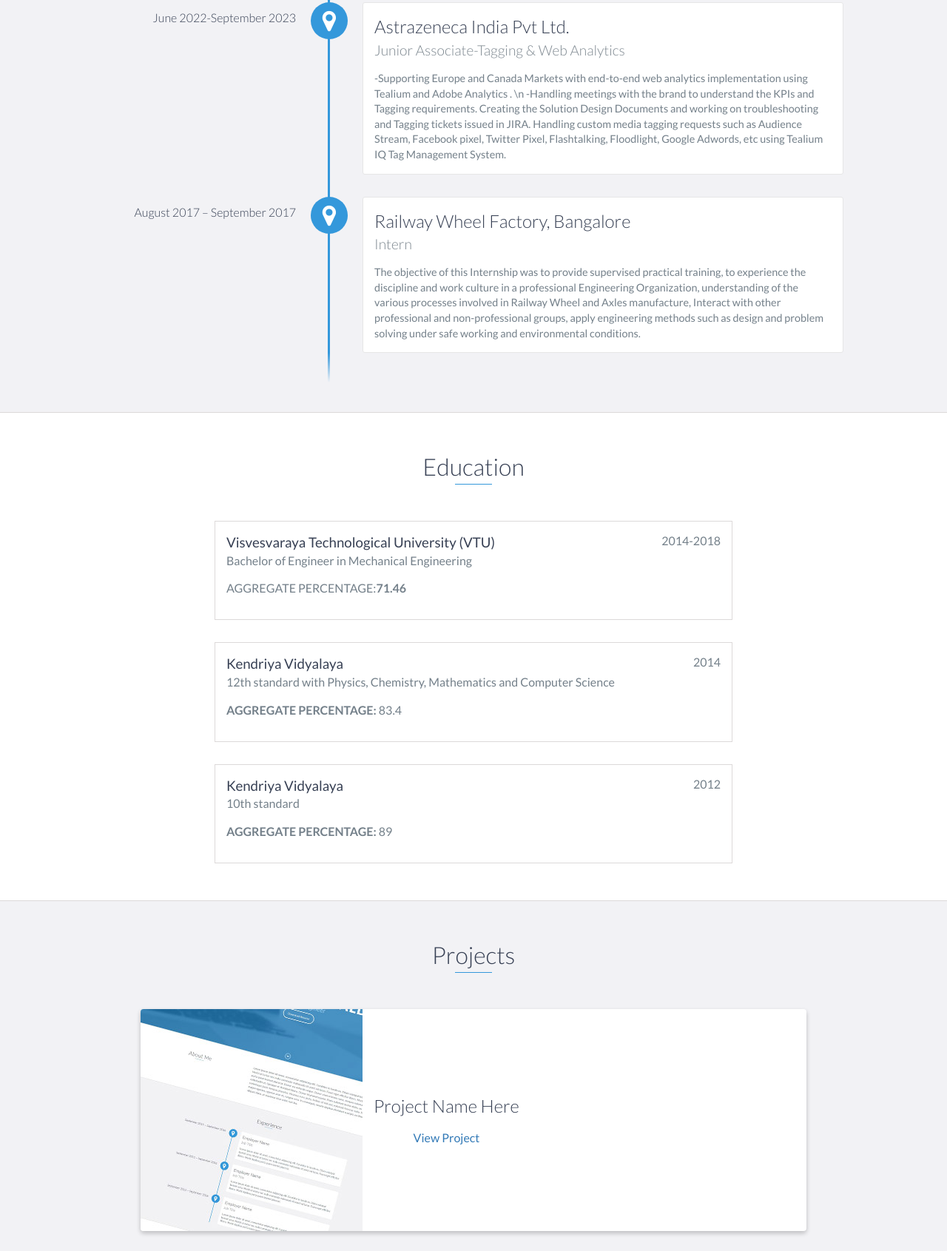
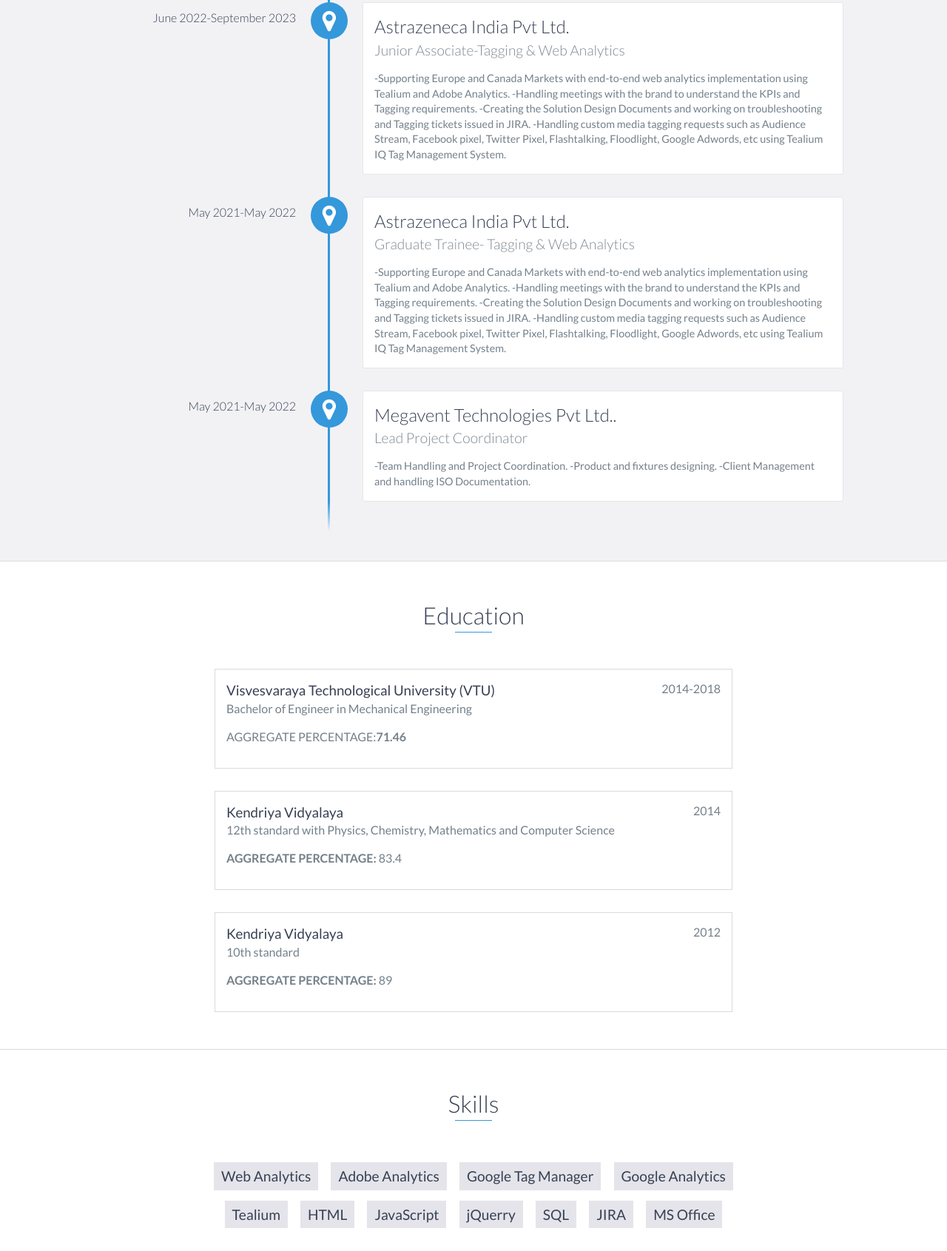
Before and after one commit to quelingeeson/quelingeeson.github.io, a plain HTML site: page index.html in a window 1280 px wide. Shown: the part 1482-3173 px from the top of the page at 74% size. Drawn offline with nearby package versions, Linux system fonts and the light colour scheme.

Commit message:
JD and skills updated

```diff
--- a/index.html
+++ b/index.html
@@ -107,12 +107,12 @@
           <p>
 
           -Provide Support as the Tagging and Web Analytics SME to
-          the brand teams. \n
+          the brand teams.
           -Work on Ad hoc projects and help with implementing Adobe
           Analytics as well as Media Tagging like Meta, Floodlight, and
-          Tealium AS as per the campaign requirements. \n
+          Tealium AS as per the campaign requirements.
           -Present the key insights generated in Adobe Analytics
-          workspace reports to the brand team.\n
+          workspace reports to the brand team.
           -Work on Consent management as well as new POC projects.
 
           </p>
@@ -124,28 +124,47 @@
           <p>
 
           -Supporting Europe and Canada Markets with end-to-end web
-          analytics implementation using Tealium and Adobe Analytics
-          . \n
+          analytics implementation using Tealium and Adobe Analytics.
           -Handling meetings with the brand to understand the KPIs and
-          Tagging requirements. Creating the Solution Design Documents and working on
-          troubleshooting and Tagging tickets issued in JIRA. Handling custom media tagging requests such as Audience
+          Tagging requirements.
+          -Creating the Solution Design Documents and working on
+          troubleshooting and Tagging tickets issued in JIRA.
+          -Handling custom media tagging requests such as Audience
           Stream, Facebook pixel, Twitter Pixel, Flashtalking, Floodlight, Google Adwords, etc using Tealium IQ Tag
           Management System.
           </p>
         </div>
 
-        <div data-date="August 2017 – September 2017">
-          <h3>Railway Wheel Factory, Bangalore</h3>
-          <h4>Intern</h4>
+        <div data-date="May 2021-May 2022">
+          <h3>Astrazeneca India Pvt Ltd.</h3>
+          <h4>Graduate Trainee- Tagging & Web Analytics</h4>
           <p>
-            The objective of this Internship was to provide supervised practical
-            training, to experience the discipline and work culture in a
-            professional Engineering Organization, understanding of the various
-            processes involved in Railway Wheel and Axles manufacture, Interact
-            with other professional and non-professional groups, apply
-            engineering methods such as design and problem solving under safe
-            working and environmental conditions.
+
+          -Supporting Europe and Canada Markets with end-to-end web
+          analytics implementation using Tealium and Adobe Analytics.
+          -Handling meetings with the brand to understand the KPIs and
+          Tagging requirements.
+          -Creating the Solution Design Documents and working on
+          troubleshooting and Tagging tickets issued in JIRA.
+          -Handling custom media tagging requests such as Audience
+          Stream, Facebook pixel, Twitter Pixel, Flashtalking, Floodlight, Google Adwords, etc using Tealium IQ Tag
+          Management System.
           </p>
+        </div>
+
+
+        <div data-date="May 2021-May 2022">
+          <h3>Megavent Technologies Pvt Ltd..</h3>
+          <h4>Lead Project Coordinator</h4>
+          <p>
+
+          -Team Handling and Project Coordination.
+          -Product and fixtures designing.
+          -Client Management and handling ISO Documentation.
+          </p>
+        </div>
+
+
         </div>
       </div>
     </div>
@@ -183,64 +202,29 @@
     </div>
     <!-- End #education -->
 
-    <div id="projects" class="background-alt">
-      <h2 class="heading">Projects</h2>
-      <div class="container">
-        <div class="row">
-          <div class="project shadow-large">
-            <div class="project-image">
-              <img src="images/project.jpg" />
-            </div>
-            <!-- End .project-image -->
-            <div class="project-info">
-              <h3>Project Name Here</h3>
-              <p></p>
-              <a href="#">View Project</a>
-            </div>
-            <!-- End .project-info -->
-          </div>
-          <!-- End .project -->
 
-          <div class="project shadow-large">
-            <div class="project-image">
-              <img src="images/project.jpg" />
-            </div>
-            <!-- End .project-image -->
-            <div class="project-info">
-              <h3>Project Name Here</h3>
-              <p></p>
-              <a href="#">View Project</a>
-            </div>
-            <!-- End .project-info -->
-          </div>
-          <!-- End .project -->
-        </div>
-      </div>
-    </div>
-    <!-- End #projects -->
 
     <div id="skills">
       <h2 class="heading">Skills</h2>
       <ul>
-        <li>Python</li>
+        <li>Web Analytics</li>
 
-        <li>React</li>
+        <li>Adobe Analytics</li>
 
-        <li>C</li>
+        <li>Google Tag Manager</li>
 
-        <li>Flask</li>
+        <li>Google Analytics</li>
 
-        <li>Django</li>
+        <li>Tealium</li>
 
+        <li>HTML</li>
+        <li>JavaScript</li>
+
+        <li>jQuerry</li>
         <li>SQL</li>
-        <li>Machine Learning</li>
+        <li>JIRA</li>
+        <li>MS Office</li>
 
-        <li>C++</li>
-        <li>AutoCAD</li>
-        <li>Catia</li>
-        <li>Solid Works</li>
-        <li>Microsoft Ofiice</li>
-        <li>Keyshot</li>
       </ul>
     </div>
     <!-- End #skills -->
```
